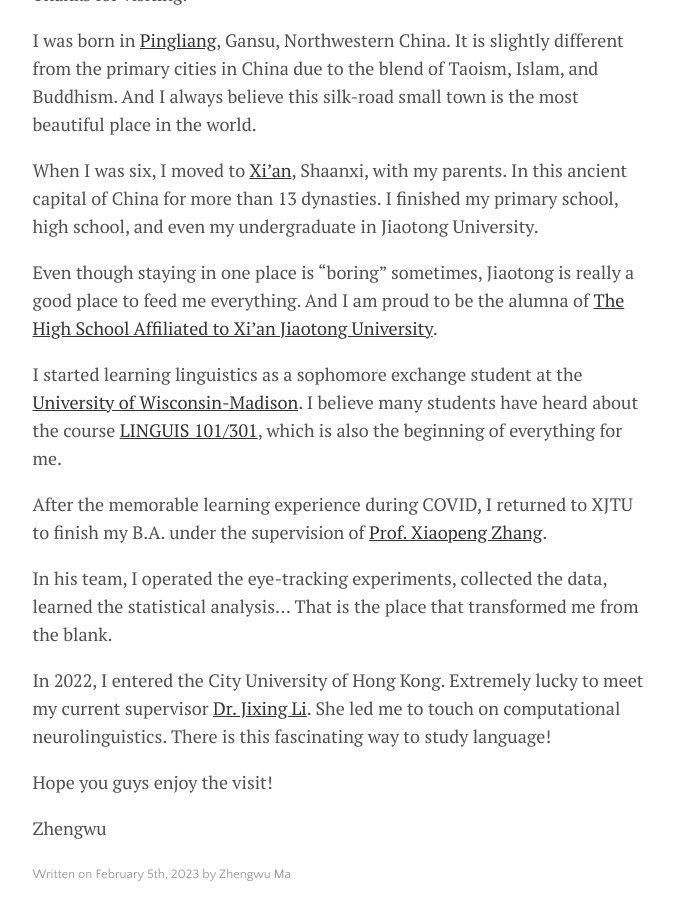
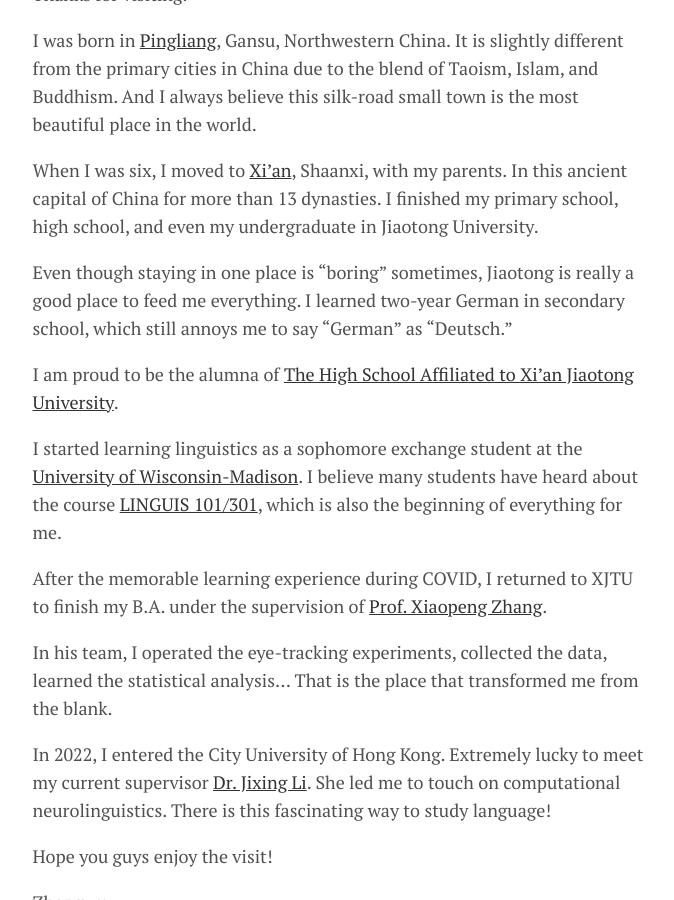
Before and after one commit to zhengwuma/zhengwuma.github.io, a Jekyll site: the page built from _posts/2023-02-05-about-me.md, in a window 1280 px wide and 900 px high, scrolled down 641 px. Shown: the whole window, without its empty margins (300-974 px from the left). Built offline with Jekyll 4.4.1, drawn with Linux system fonts in a browser that asks for light colours.

Commit message:
Update 2023-02-05-about-me.md

```diff
--- a/_posts/2023-02-05-about-me.md
+++ b/_posts/2023-02-05-about-me.md
@@ -16,7 +16,9 @@ I was born in [Pingliang](https://www.trip.com/travel-guide/destination/pinglian
 
 When I was six, I moved to [Xi'an](https://en.wikipedia.org/wiki/Xi%27an), Shaanxi, with my parents. In this ancient capital of China for more than 13 dynasties. I finished my primary school, high school, and even my undergraduate in Jiaotong University.
 
-Even though staying in one place is "boring" sometimes, Jiaotong is really a good place to feed me everything. And I am proud to be the alumna of [The High School Affiliated to Xi'an Jiaotong University](http://www.xajdfz.com.cn/).
+Even though staying in one place is "boring" sometimes, Jiaotong is really a good place to feed me everything. I learned two-year German in secondary school, which still annoys me to say "German" as "Deutsch."
+
+I am proud to be the alumna of [The High School Affiliated to Xi'an Jiaotong University](http://www.xajdfz.com.cn/).
 
 I started learning linguistics as a sophomore exchange student at the [University of Wisconsin-Madison](https://www.wisc.edu/). I believe many students have heard about the course [LINGUIS 101/301](https://guide.wisc.edu/courses/linguis/), which is also the beginning of everything for me.
 
```
